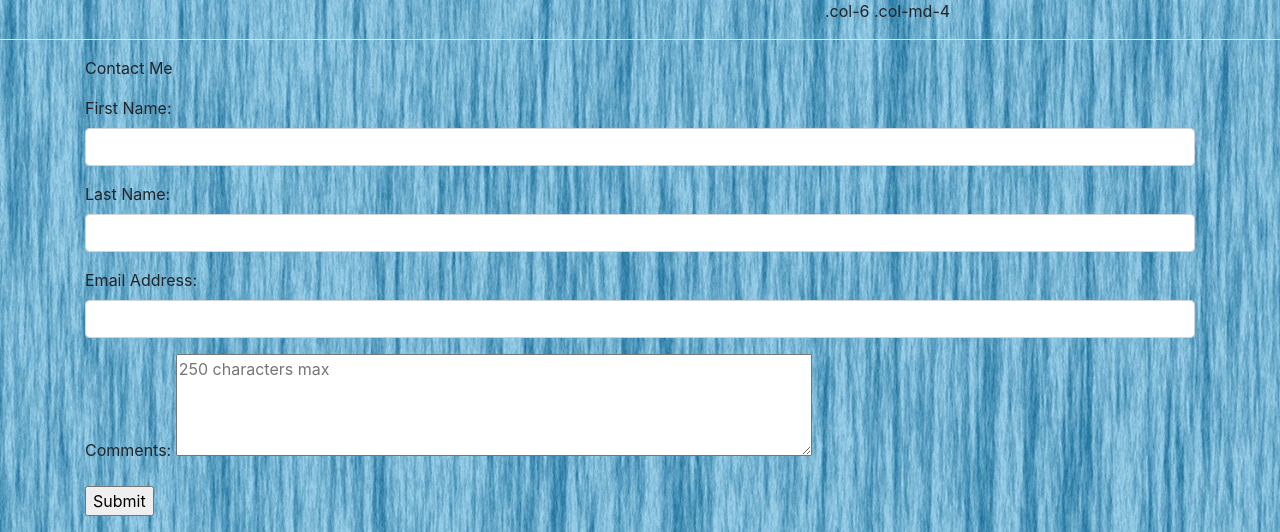
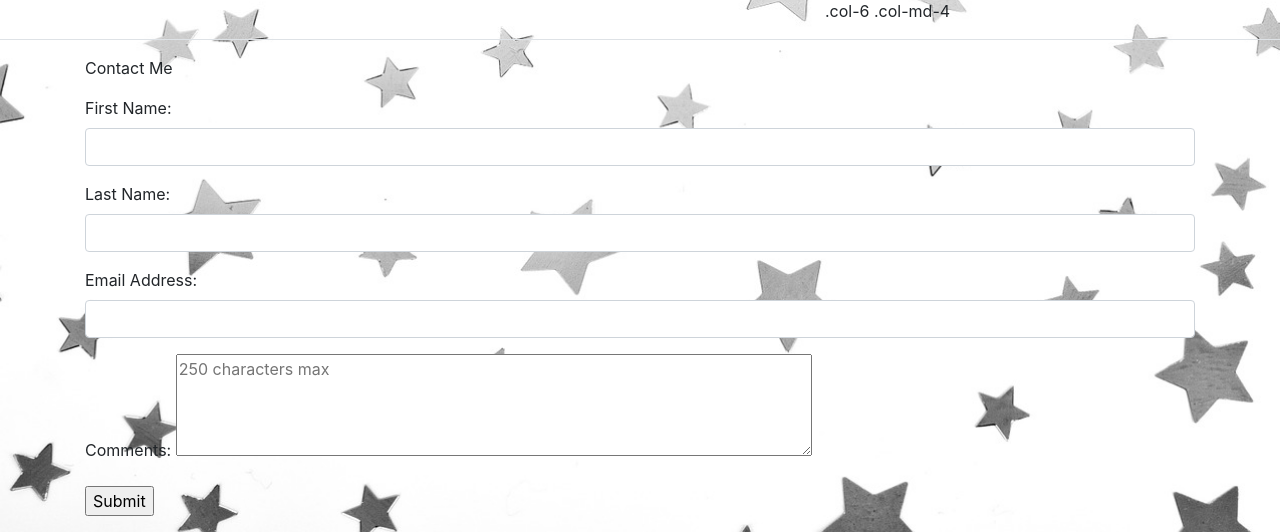
Before and after one commit to sharonromero/my-pwp-sharon-romero, a PHP site: page / in a window 1280 px wide. Shown: the part 753-1285 px from the top of the page. Run offline with PHP 8.4, Linux system fonts and the light colour scheme; some libraries are stand-ins or nearby versions.

Commit message:
Trying different backgrounds

```diff
--- a/public_html/css/stylesheet.css
+++ b/public_html/css/stylesheet.css
@@ -3,6 +3,6 @@
 }
 
 body {
-	background-image: url("../img/art-background-blue-268415.jpg");
+	background-image: url("../img/backdrop-17047_1920.jpg");
 	background-size: cover;
 }
```
Also changed, not shown: public_html/img/backdrop-17047_1920.jpg (added), public_html/img/rain-316580_1280.jpg (added).
